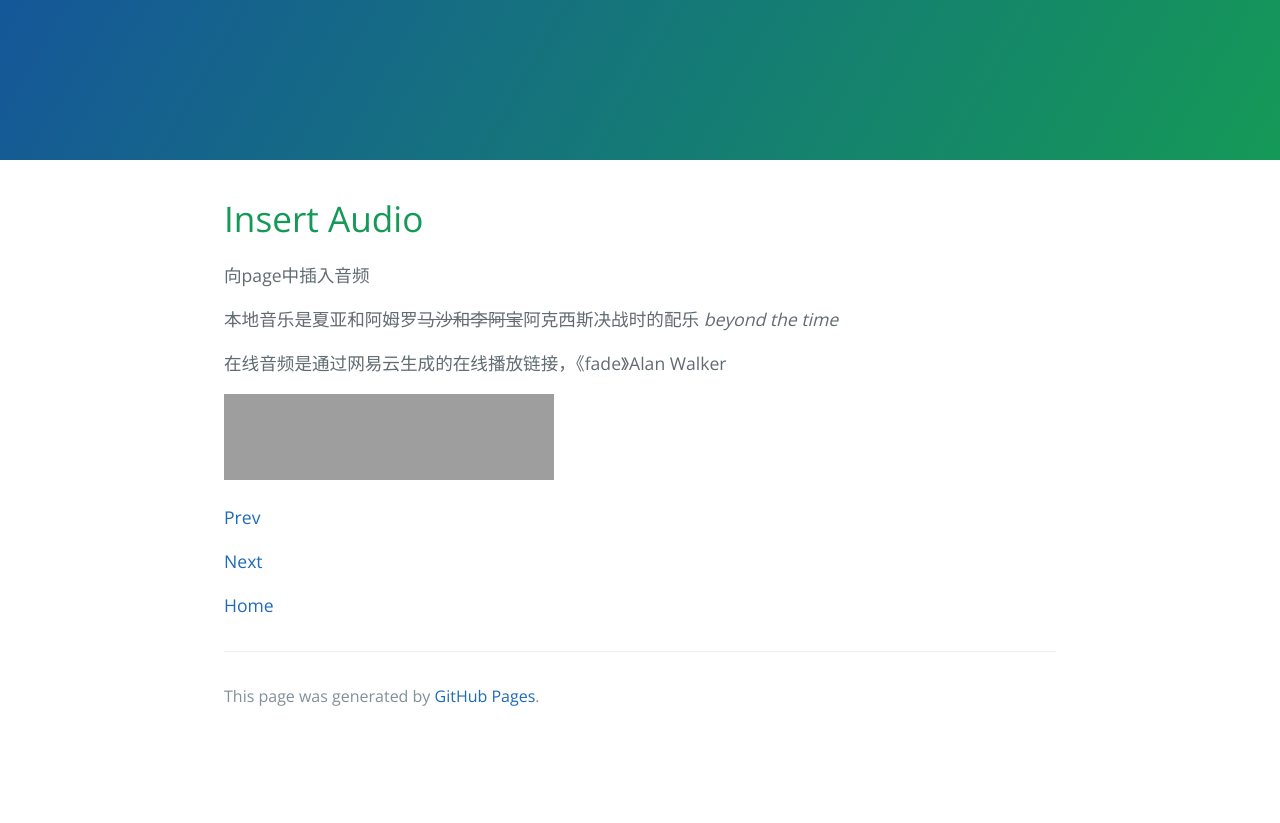
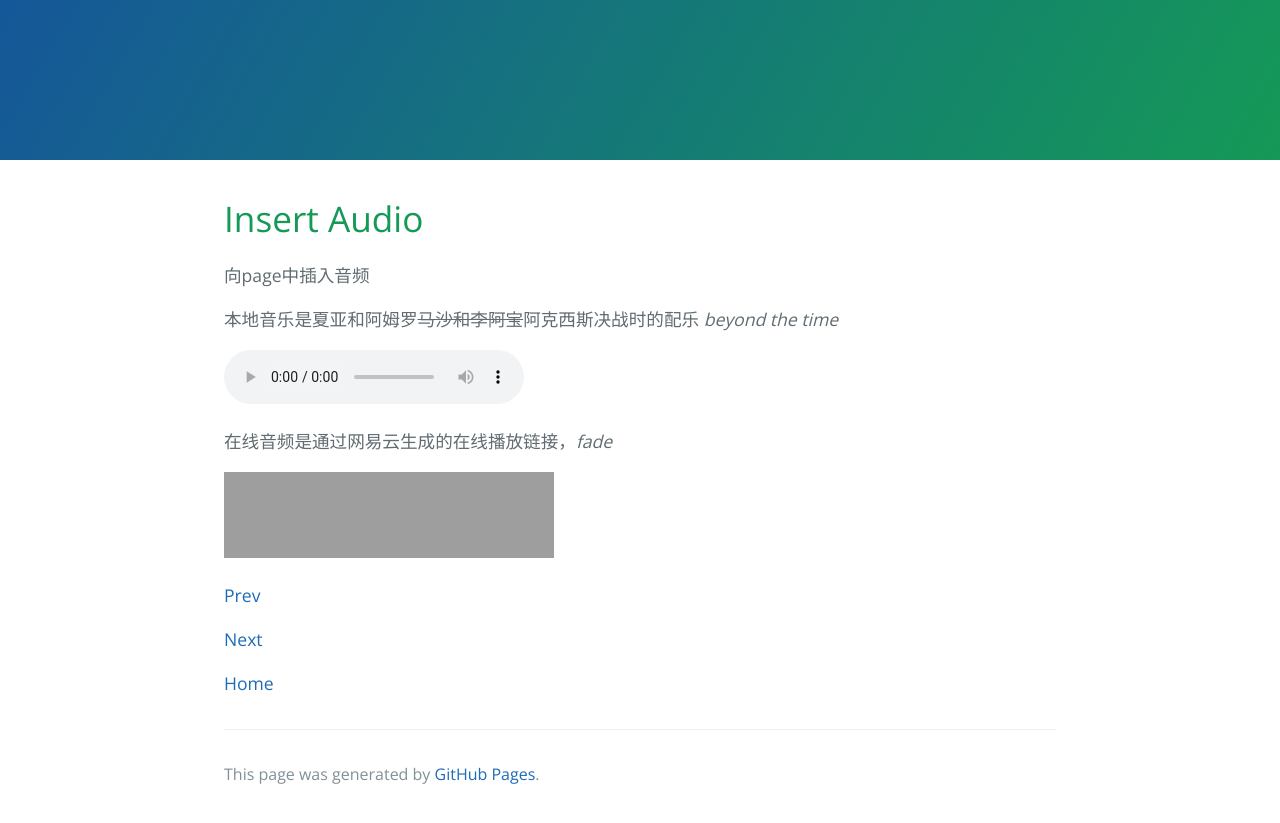
Before and after one commit to 224200/224200.github.io, a Jekyll site: the page built from insert-audio.md, in a window 1280 px wide. Shown: the top 823 px of the page. Built offline with Jekyll 4.4.1, drawn with Linux system fonts in a browser that asks for light colours; grey boxes are pictures that could not be loaded.

Commit message:
insert beyond the time

```diff
--- a/insert-audio.md
+++ b/insert-audio.md
@@ -10,9 +10,11 @@ description: what i did with markdown
 
 本地音乐是夏亚和阿姆罗~~马沙和李阿宝~~阿克西斯决战时的配乐 *beyond the time*
 
-<audio src="./audio/beyond-the-time.mp3"></audio>
+<audio controls src="./audio/beyond-the-time.mp3">
+    beyond the time
+</audio>
 
-在线音频是通过网易云生成的在线播放链接，《fade》Alan Walker
+在线音频是通过网易云生成的在线播放链接，*fade*
 
 <iframe frameborder="no" border="0" marginwidth="0" marginheight="0" width=330 height=86 src="//music.163.com/outchain/player?type=2&id=36990266&auto=1&height=66"></iframe>
 
```
